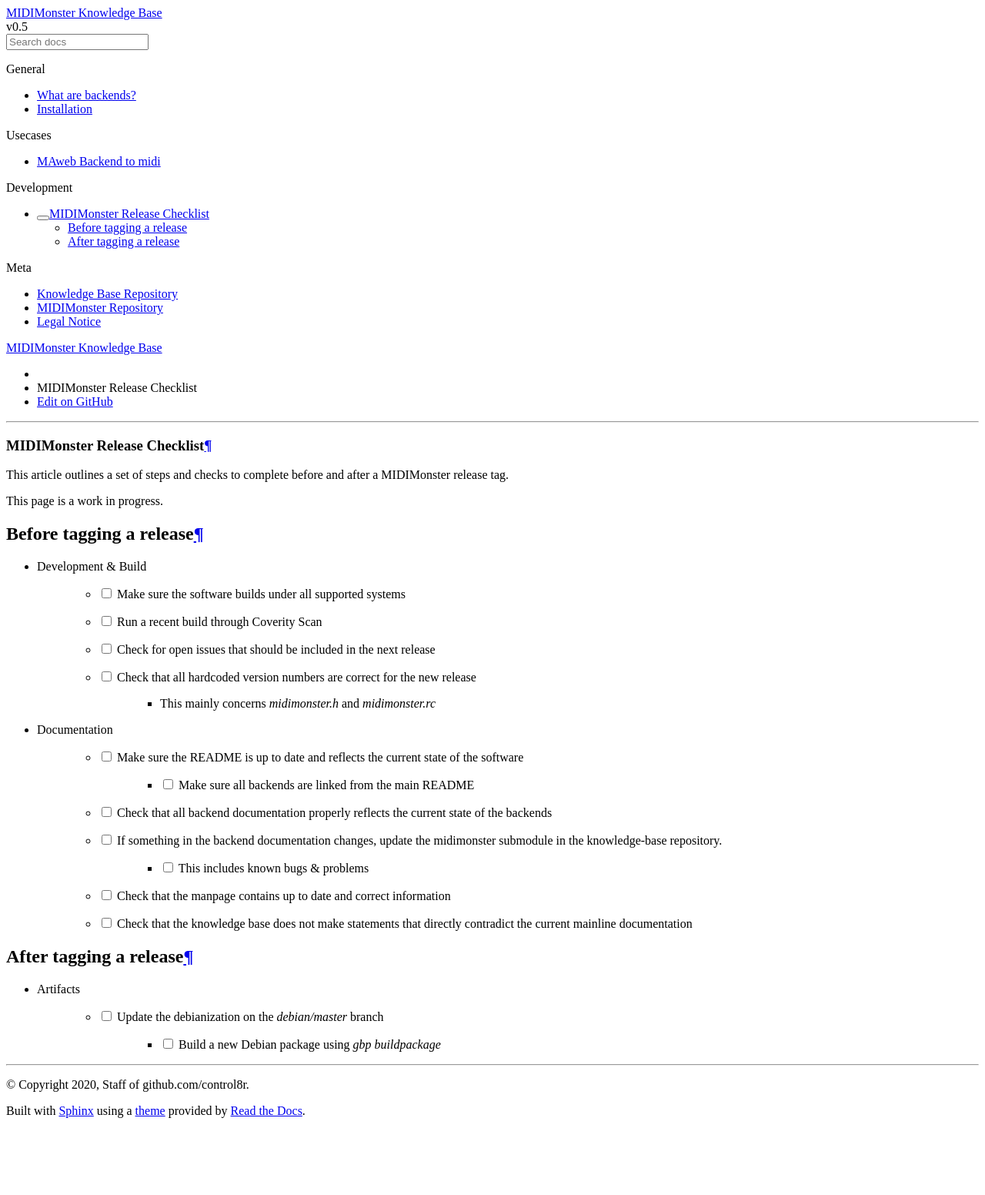
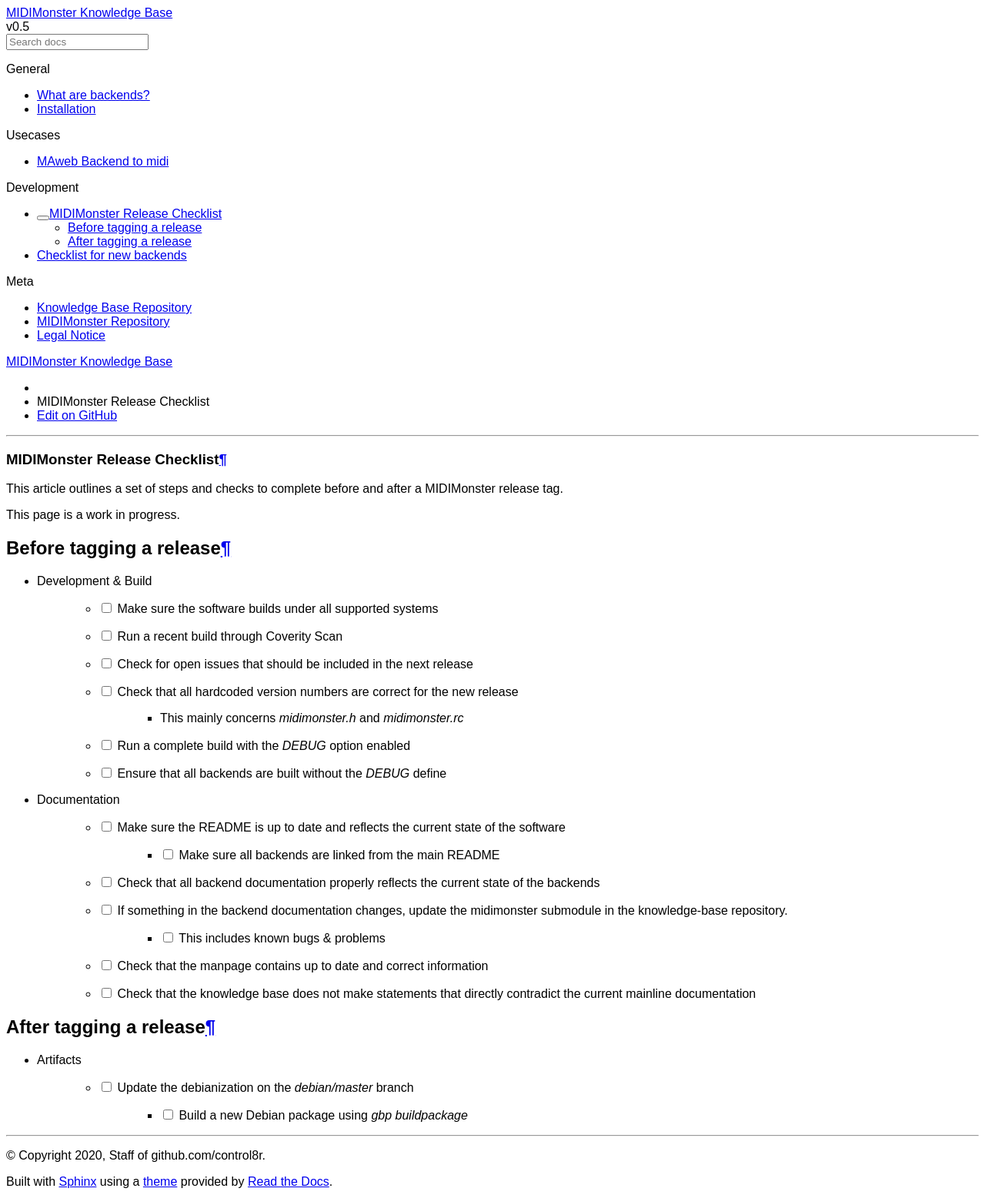
Before and after one commit to control8r/midimonster-knowledge-base, a Sphinx documentation site: the page built from source/dev/Release-Checklist.rst, in a window 1280 px wide. Shown: the whole page at 77% size. Built offline with Sphinx 7.4.7 and the Read the Docs theme 2.0.0, drawn with Linux system fonts in a browser that asks for light colours; pages that are not in the unit, such as notebooks, are missing from menus; before the commit the page ends 1460 px from its top, so only the background shows below that.

Commit message:
Update checklists, test font override

```diff
--- a/source/_static/css/custom.css
+++ b/source/_static/css/custom.css
@@ -4,3 +4,7 @@
 .wy-side-nav-search > a img.logo, .wy-side-nav-search .wy-dropdown > a img.logo {
     max-width: 75%;
 }
+
+body {
+	font-family: sans-serif;
+}
--- a/source/dev/Release-Checklist.rst
+++ b/source/dev/Release-Checklist.rst
@@ -18,6 +18,8 @@
    * |check| Check for open issues that should be included in the next release
    * |check| Check that all hardcoded version numbers are correct for the new release
       * This mainly concerns `midimonster.h` and `midimonster.rc`
+   * |check| Run a complete build with the `DEBUG` option enabled
+   * |check| Ensure that all backends are built without the `DEBUG` define
 
 * Documentation
    * |check| Make sure the README is up to date and reflects the current state of the software
@@ -35,5 +37,4 @@
 
 * Artifacts
    * |check| Update the debianization on the `debian/master` branch
-
       * |check| Build a new Debian package using `gbp buildpackage`
```
Also changed, not shown: source/dev/Backend-Checklist.rst (added, +48 -0 lines).
